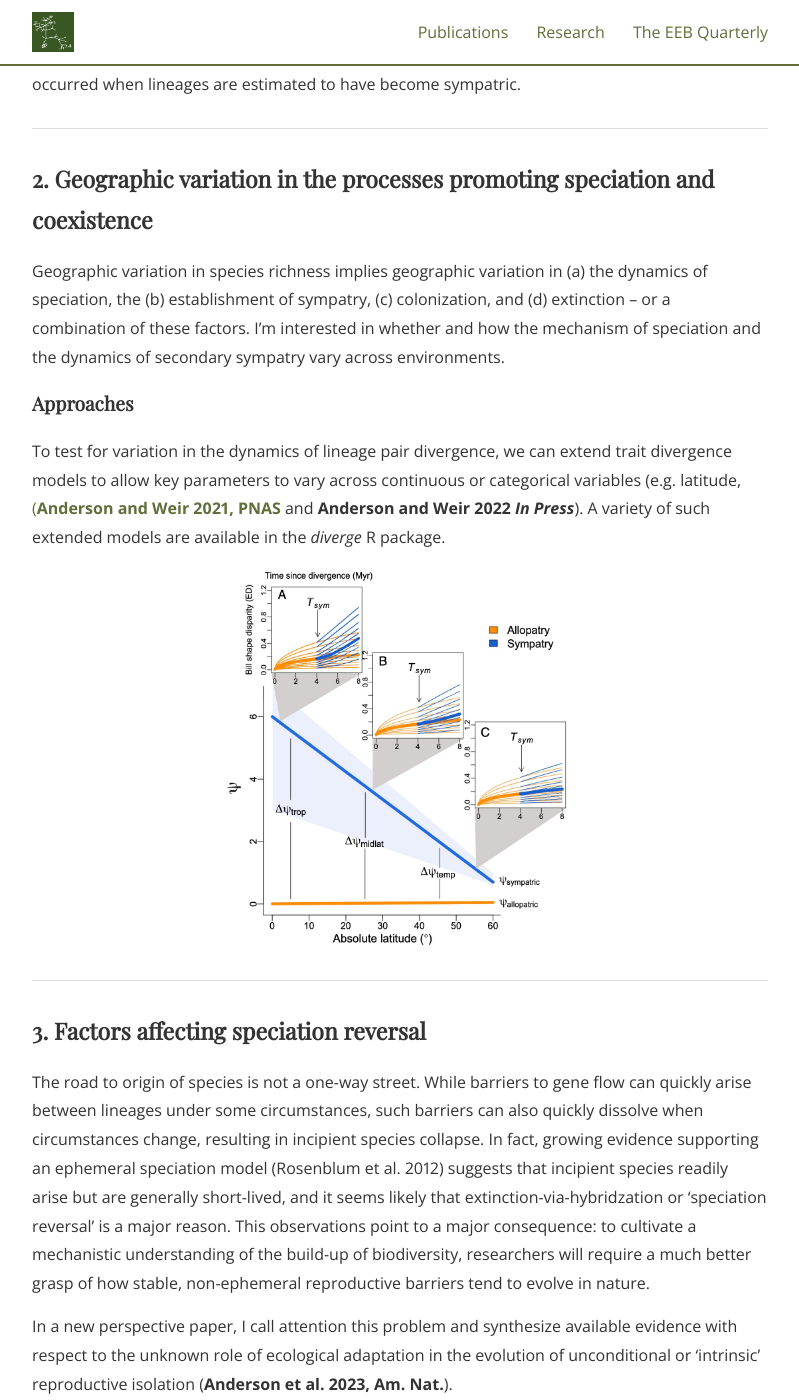
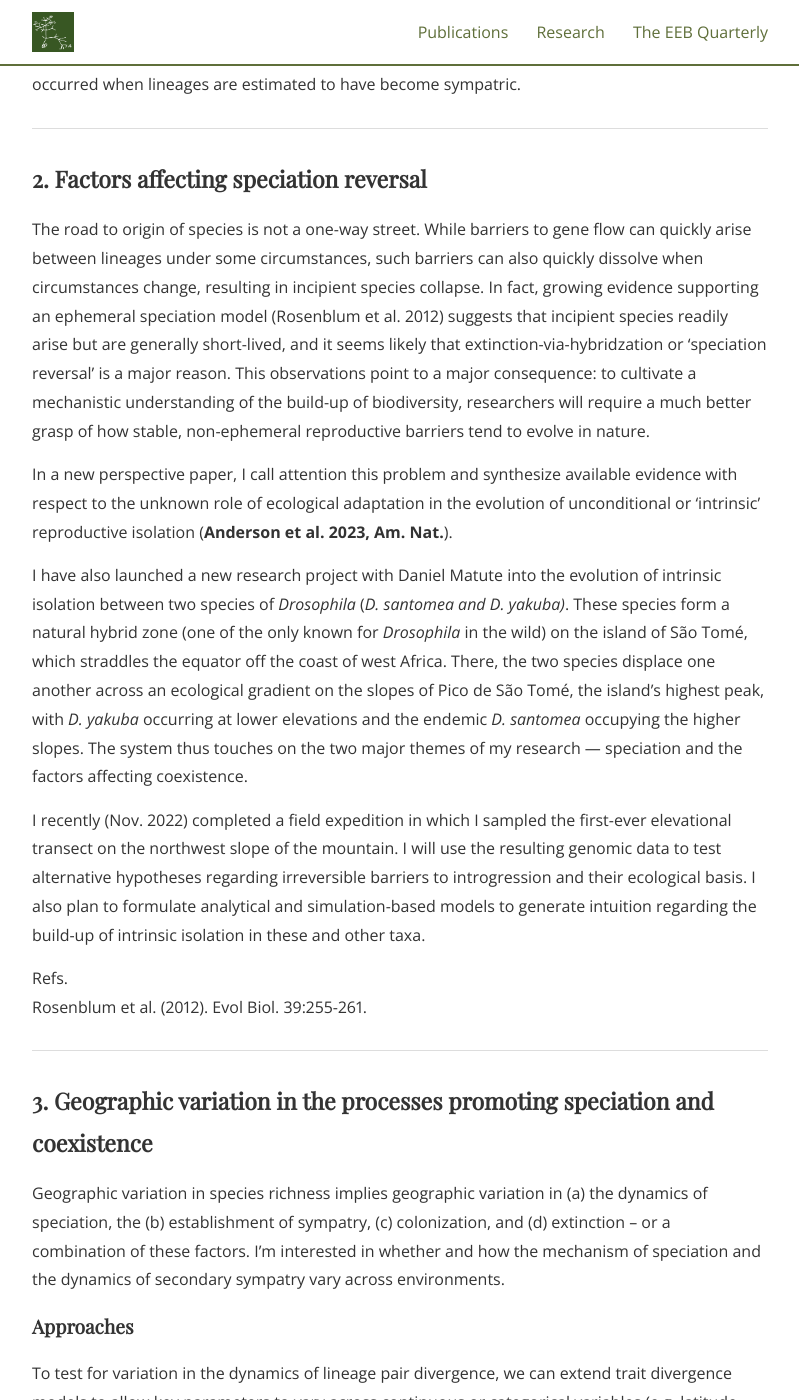
Before and after one commit to SeanASAnderson/SeanASAnderson.github.io, a Jekyll site: the page built from research.md, in a window 1280 px wide and 1400 px high, scrolled down 4129 px. Shown: the whole window, without its empty margins (240-1039 px from the left). Built offline with Jekyll 4.4.1, drawn with Linux system fonts in a browser that asks for light colours; nearby versions of some CDN libraries; some web fonts are replaced; some of the changed text lies outside the part shown.

Commit message:
rearranged themes

```diff
--- a/research.md
+++ b/research.md
@@ -59,19 +59,7 @@ An additional note on the character displacement models of this paper: previous
 
 ---
 
-### 2. Geographic variation in the processes promoting speciation and coexistence
-
-Geographic variation in species richness implies geographic variation in (a) the dynamics of speciation, the (b) establishment of sympatry, (c) colonization, and (d) extinction -- or a combination of these factors. I'm interested in whether and how the mechanism of speciation and the dynamics of secondary sympatry vary across environments.
-
-#### Approaches
-
-To test for variation in the dynamics of lineage pair divergence, we can extend trait divergence models to allow key parameters to vary across continuous or categorical variables (e.g. latitude, [(**Anderson and Weir 2021, PNAS**](https://doi.org/10.1073/pnas.2021209118) and **Anderson and Weir 2022 *In Press***). A variety of such extended models are available in the *diverge* R package. <br>
-
-<img src="/assets/gradientfig.jpg" alt="gradientfig" style="width:350px;"/>
-
----
-
-### 3. Factors affecting speciation reversal
+### 2. Factors affecting speciation reversal
 
 The road to origin of species is not a one-way street. While barriers to gene flow can quickly arise between lineages under some circumstances, such barriers can also quickly dissolve when circumstances change, resulting in incipient species collapse. In fact, growing evidence supporting an ephemeral speciation model (Rosenblum et al. 2012) suggests that incipient species readily arise but are generally short-lived, and it seems likely that extinction-via-hybridzation or 'speciation reversal' is a major reason. This observations point to a major consequence: to cultivate a mechanistic understanding of the build-up of biodiversity, researchers will require a much better grasp of how stable, non-ephemeral reproductive barriers tend to evolve in nature.
 
@@ -86,6 +74,18 @@ Rosenblum et al. (2012). Evol Biol. 39:255-261.
 
 ---
 
+### 3. Geographic variation in the processes promoting speciation and coexistence
+
+Geographic variation in species richness implies geographic variation in (a) the dynamics of speciation, the (b) establishment of sympatry, (c) colonization, and (d) extinction -- or a combination of these factors. I'm interested in whether and how the mechanism of speciation and the dynamics of secondary sympatry vary across environments.
+
+#### Approaches
+
+To test for variation in the dynamics of lineage pair divergence, we can extend trait divergence models to allow key parameters to vary across continuous or categorical variables (e.g. latitude, [(**Anderson and Weir 2021, PNAS**](https://doi.org/10.1073/pnas.2021209118) and **Anderson and Weir 2022 *In Press***). A variety of such extended models are available in the *diverge* R package. <br>
+
+<img src="/assets/gradientfig.jpg" alt="gradientfig" style="width:350px;"/>
+
+---
+
 ### 4. Reinforcement and the role of sexual interference in preventing the establishment of sympatry
 
 Sympatric close relatives are expected to exhibit sex-related differences that reduce the rate of costly hybridization and other forms of reproductive interference. A growing body of recent work has suggested that 'good' biological species are often prevented from establishing sympatry due to a lack of such pre-mating isolation, as the production of unfit hybrids in contact zones renders those areas demographic sinks (Mikkelsen and Irwin 2021, Irwin and Schluter 2021). In some cases, especially in Amazonian birds, these contact zones can persist for hundreds of thousands and even millions of years (e.g. Pulido-Santacruz et al. 2020). One possibile explanation is that selection for reinforcement (i.e. evolution of premating barriers as an adaptive response to reproductive interference) in the contact zone is swamped out by gene flow from from other areas in a lineages' range <span>&#8212;</span> areas in which hybridization does not occur and thus individuals are not subject to reinforcing selection.
```
